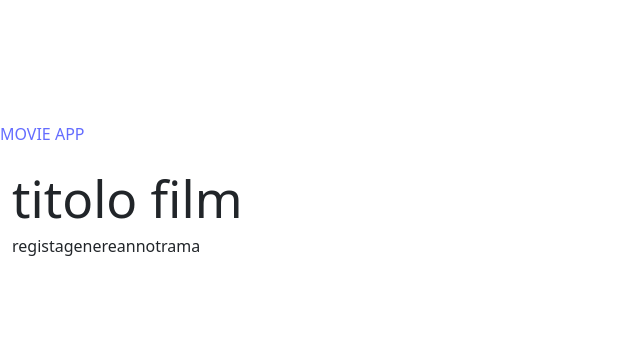
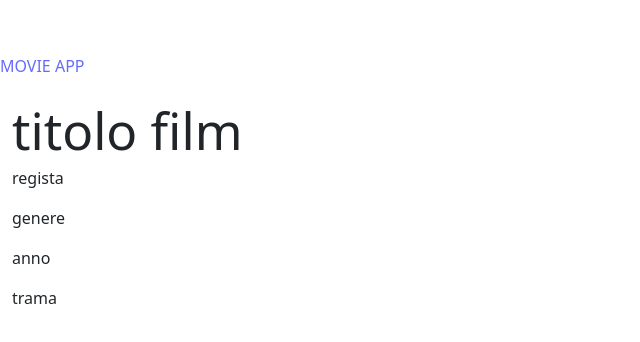
Before and after one commit to EmanuelaCalderone/webapp-react, a React (Vite) app: page /movies/1 in a window 1280 px wide. Shown: the part 210-552 px from the top of the page, without its empty margins (0-640 px from the left). Built offline with nearby package versions, Linux system fonts and the light colour scheme.

Commit message:
improve formatting in MovieInfo.jsx

```diff
--- a/src/pages/MovieInfo.jsx
+++ b/src/pages/MovieInfo.jsx
@@ -6,10 +6,10 @@ const MovieInfo = () => {
             <div className="movie-info">
                 <img></img>
                 <h1>titolo film</h1>
-                <span>regista</span>
-                <span>genere</span>
-                <span>anno</span>
-                <span>trama</span>
+                <p>regista</p>
+                <p>genere</p>
+                <p>anno</p>
+                <p>trama</p>
                 <MovieReview />
             </div>
         </>
```
